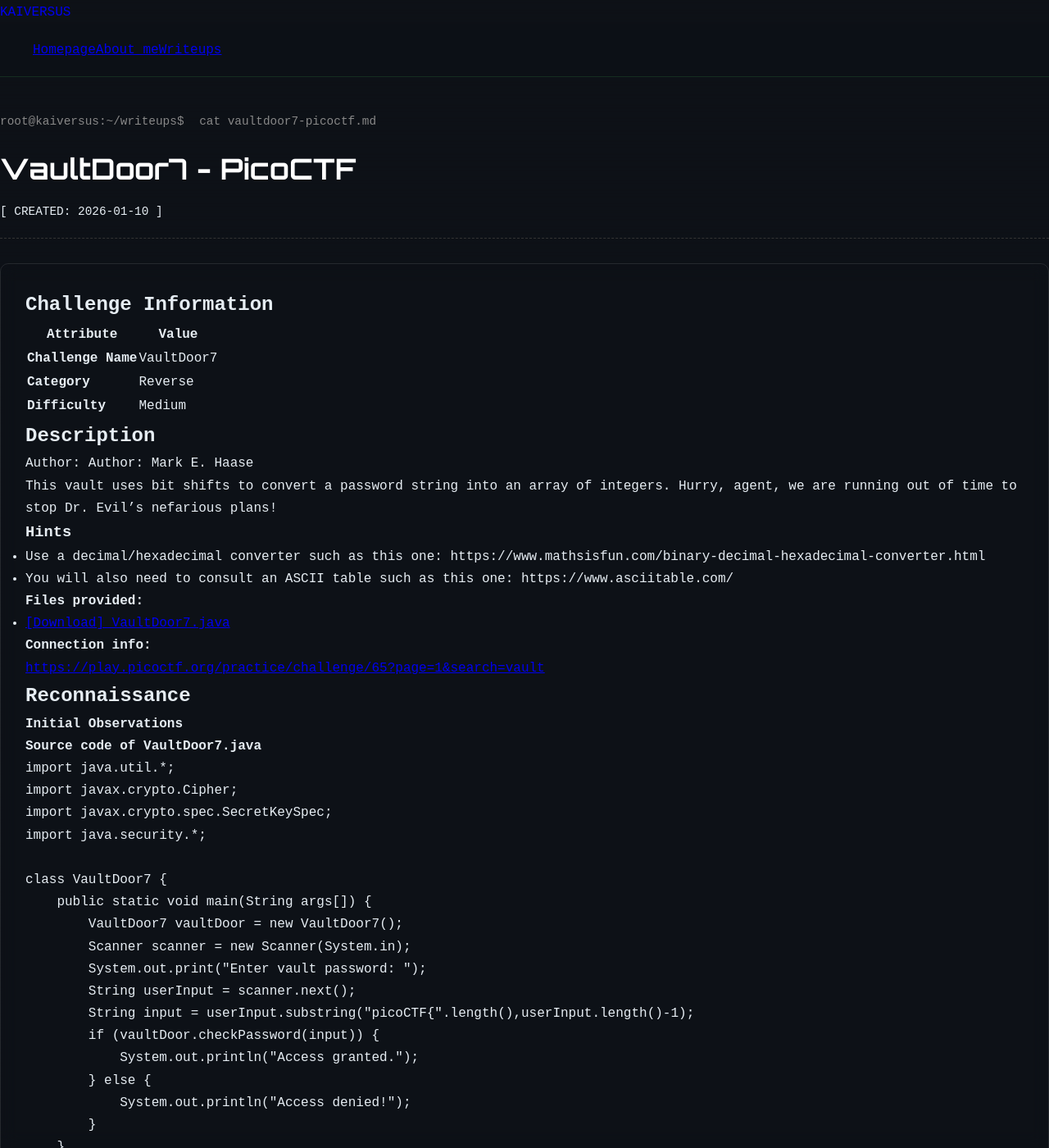
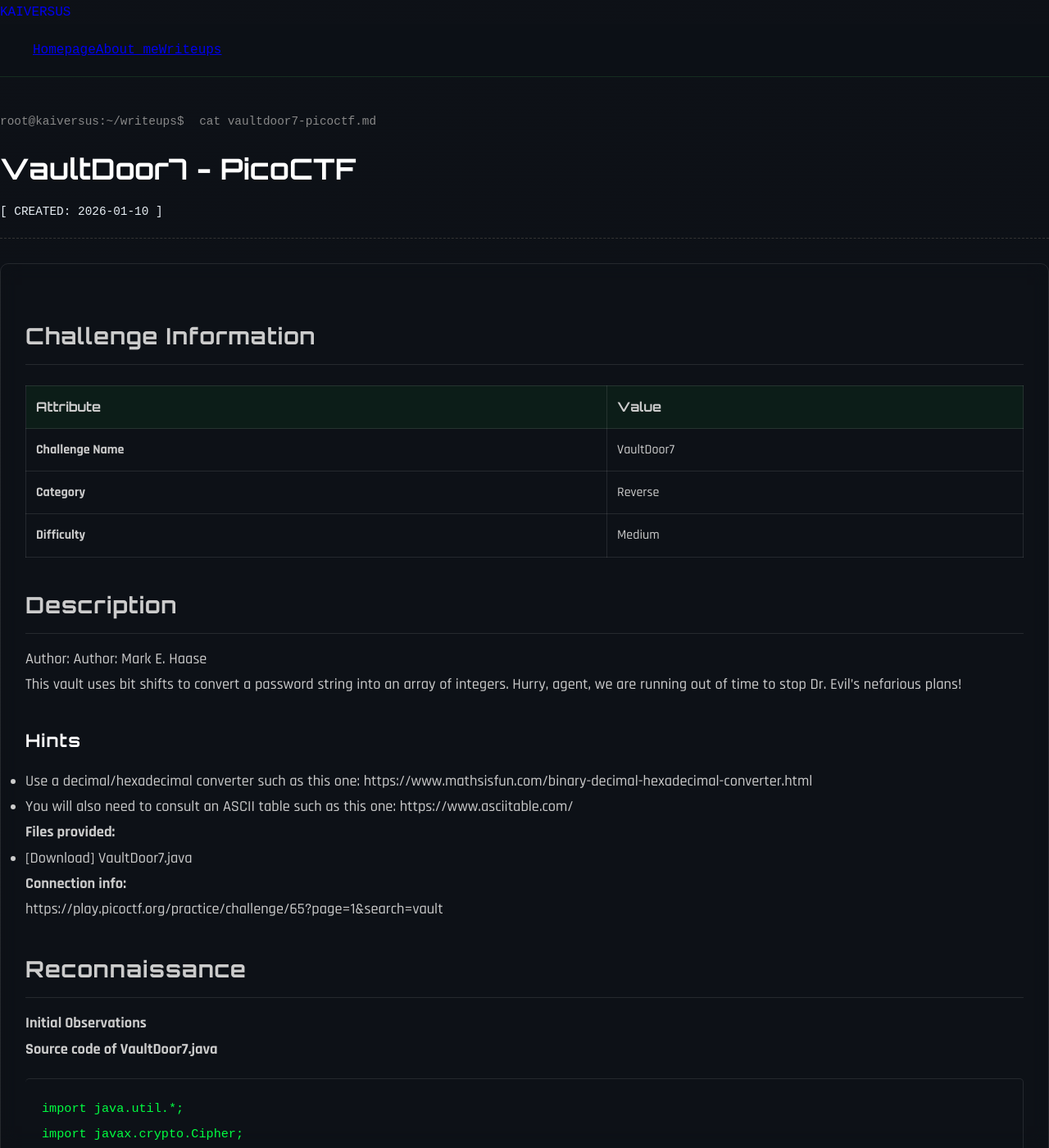
Before and after one commit to kaiversus/kaiversus.github.io, a Jekyll site: the page built from _writeups/vault-door-7_pico/vault-door-7_pico.md, in a window 1280 px wide and 1400 px high. Shown: the whole window at 82% size. Built offline with Jekyll 4.4.1, drawn with Linux system fonts in a browser that asks for light colours; some web fonts are replaced.

Commit message:
Update style.css

```diff
--- a/assets/css/style.css
+++ b/assets/css/style.css
@@ -310,3 +310,102 @@
 html.light .nav-links a .slash { color: #1e6e28 !important; font-weight: 800; }
 html.light .nav-right     { color: #1c1a14 !important; font-weight: 700; }
 html.light .theme-toggle  { color: #1c1a14 !important; border-color: rgba(0,0,0,0.4) !important; }
+
+
+/* =========================================
+   HỆ THỐNG ĐỌC FILE (MARKDOWN CONTENT)
+   ========================================= */
+.sys-reader-body {
+    font-family: 'Rajdhani', sans-serif;
+    color: #ccc;
+    font-size: 1.15rem;
+    line-height: 1.7;
+}
+
+.sys-reader-body h1,
+.sys-reader-body h2,
+.sys-reader-body h3 {
+    font-family: 'Orbitron', sans-serif;
+    color: var(--primary);
+    margin-top: 35px;
+    margin-bottom: 15px;
+    letter-spacing: 1px;
+}
+
+.sys-reader-body h2 {
+    border-bottom: 1px solid rgba(255,255,255,0.1);
+    padding-bottom: 10px;
+}
+
+.sys-reader-body h3 {
+    color: #fff;
+}
+
+.sys-reader-body a {
+    color: var(--accent);
+    text-decoration: none;
+    border-bottom: 1px dashed var(--accent);
+    transition: 0.3s;
+}
+
+.sys-reader-body a:hover {
+    color: #fff;
+    border-bottom-style: solid;
+}
+
+/* Code block & Inline code */
+.sys-reader-body code {
+    font-family: 'Courier New', monospace;
+    background: #000;
+    color: var(--accent);
+    padding: 2px 6px;
+    border-radius: 4px;
+    font-size: 0.95rem;
+    border: 1px solid rgba(255,255,255,0.05);
+}
+
+.sys-reader-body pre {
+    background: var(--bg-dark) !important;
+    border: 1px solid rgba(255,255,255,0.1);
+    border-left: 3px solid var(--primary);
+    padding: 20px;
+    border-radius: 5px;
+    overflow-x: auto;
+    margin: 20px 0;
+}
+
+.sys-reader-body pre code {
+    background: transparent;
+    color: #00ff41; /* Màu Terminal mặc định */
+    padding: 0;
+    border: none;
+}
+
+/* Bảng biểu (Tables) */
+.sys-reader-body table {
+    width: 100%;
+    border-collapse: collapse;
+    margin: 25px 0;
+    font-size: 1rem;
+}
+
+.sys-reader-body th, .sys-reader-body td {
+    border: 1px solid rgba(255,255,255,0.1);
+    padding: 12px;
+}
+
+.sys-reader-body th {
+    background: rgba(0, 255, 65, 0.05);
+    color: var(--primary);
+    font-family: 'Orbitron', sans-serif;
+    text-align: left;
+}
+
+/* Trích dẫn (Blockquote) */
+.sys-reader-body blockquote {
+    border-left: 3px solid #555;
+    margin: 20px 0;
+    padding: 10px 20px;
+    color: #888;
+    background: rgba(255,255,255,0.02);
+}
```
